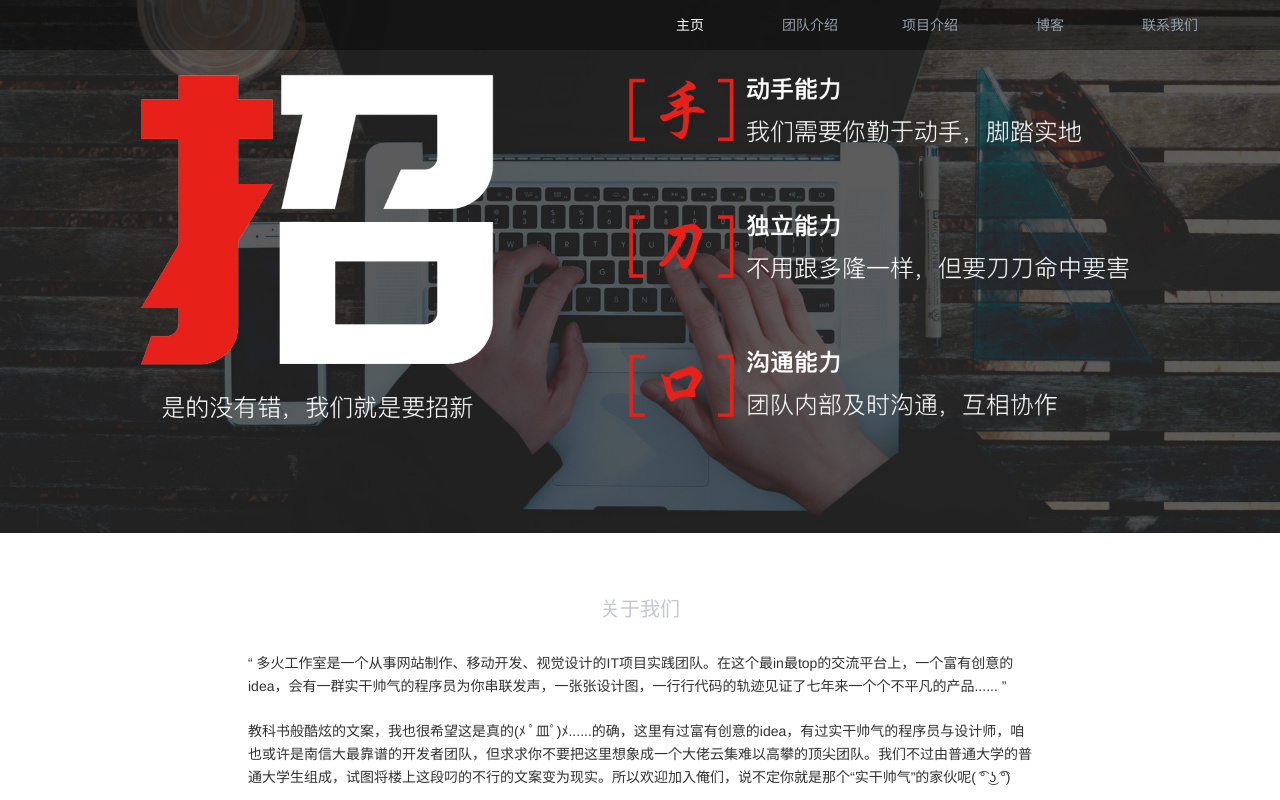
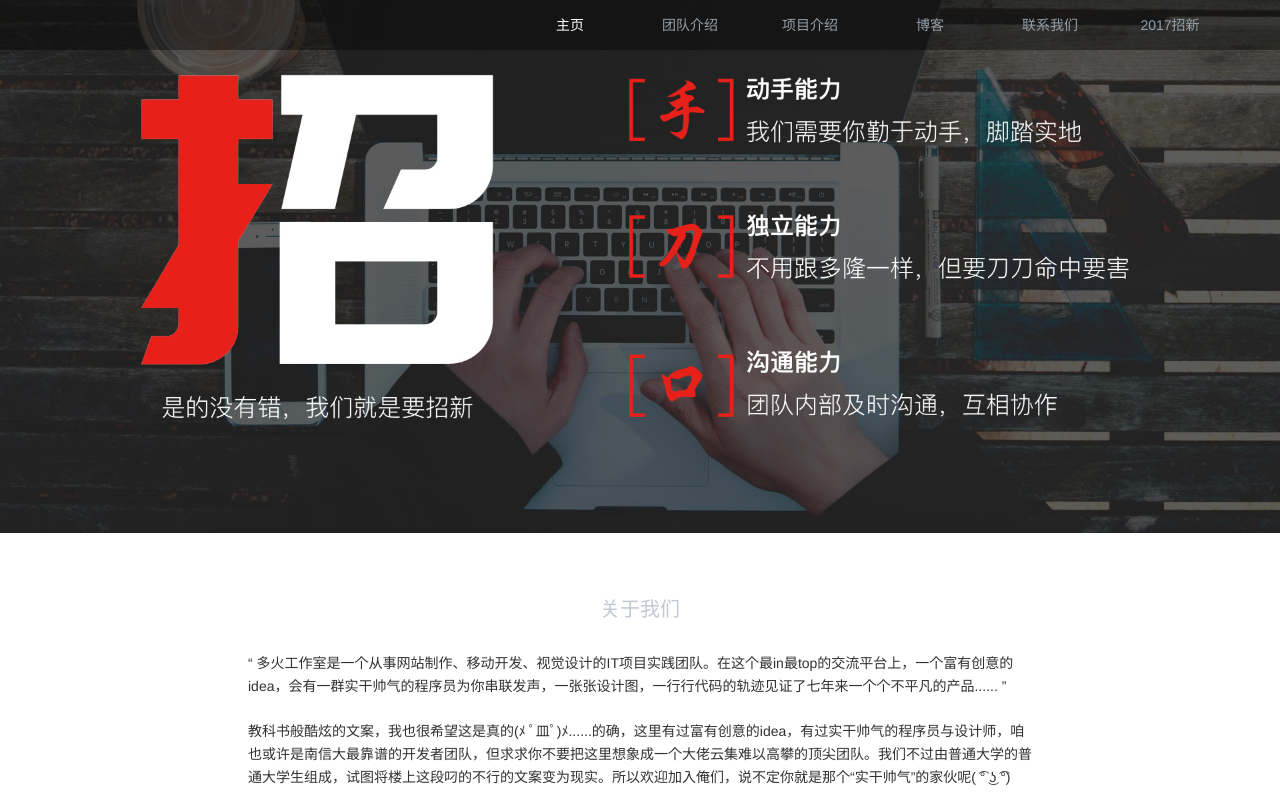
Before and after one commit to DuoHuo/duohuo-official, a Vue app: page / in a window 1280 px wide. Shown: the top 800 px of the page. Built offline with nearby package versions, Linux system fonts and the light colour scheme; what vue-resource would draw is missing.

Commit message:
recruitment

```diff
--- a/src/App.vue
+++ b/src/App.vue
@@ -6,28 +6,25 @@
                     <ul class="meun">
                         <li class="meun-item">
                             <router-link class="link" to="/">主页</router-link>
-                            <i class="bar"></i>
                         </li>
                         <li class="meun-item">
                             <router-link class="link" to="/Team">团队介绍</router-link>
-                            <i class="bar"></i>
                         </li>
                         <li class="meun-item">
                             <router-link class="link" to="/Project">项目介绍</router-link>
-                            <i class="bar"></i>
                         </li>
                         <li class="meun-item">
                             <a class="link" href="https://blog.duohuo.org/" target="_blank">博客</a>
-                            <i class="bar"></i>
                         </li>
                         <li class="meun-item">
                             <router-link class="link" to="/Contact">联系我们</router-link>
-                            <i class="bar"></i>
+                        </li>
+                        <li class="meun-item">
+                            <a class="link" href="https://github.com/B-sirius/2017_duohuo_recruitment" target="_blank">2017招新</a>
                         </li>
                     </ul>
                 </div>
             </div>
-
             <div class="background-container">
                 <transition name="headerFade">
                     <div v-show="backgroundShow" ref="headerBackground" class="background"></div>
```
